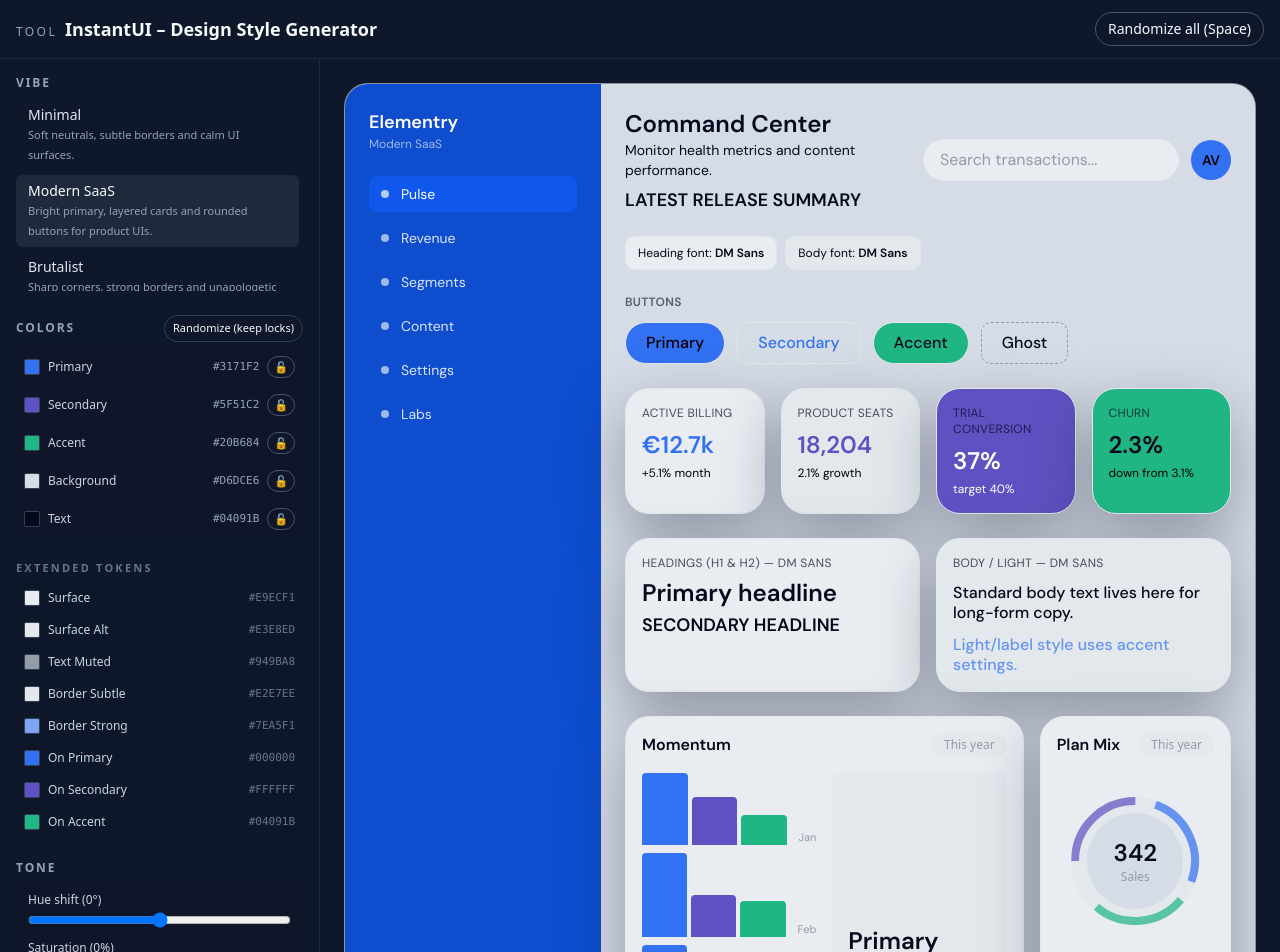
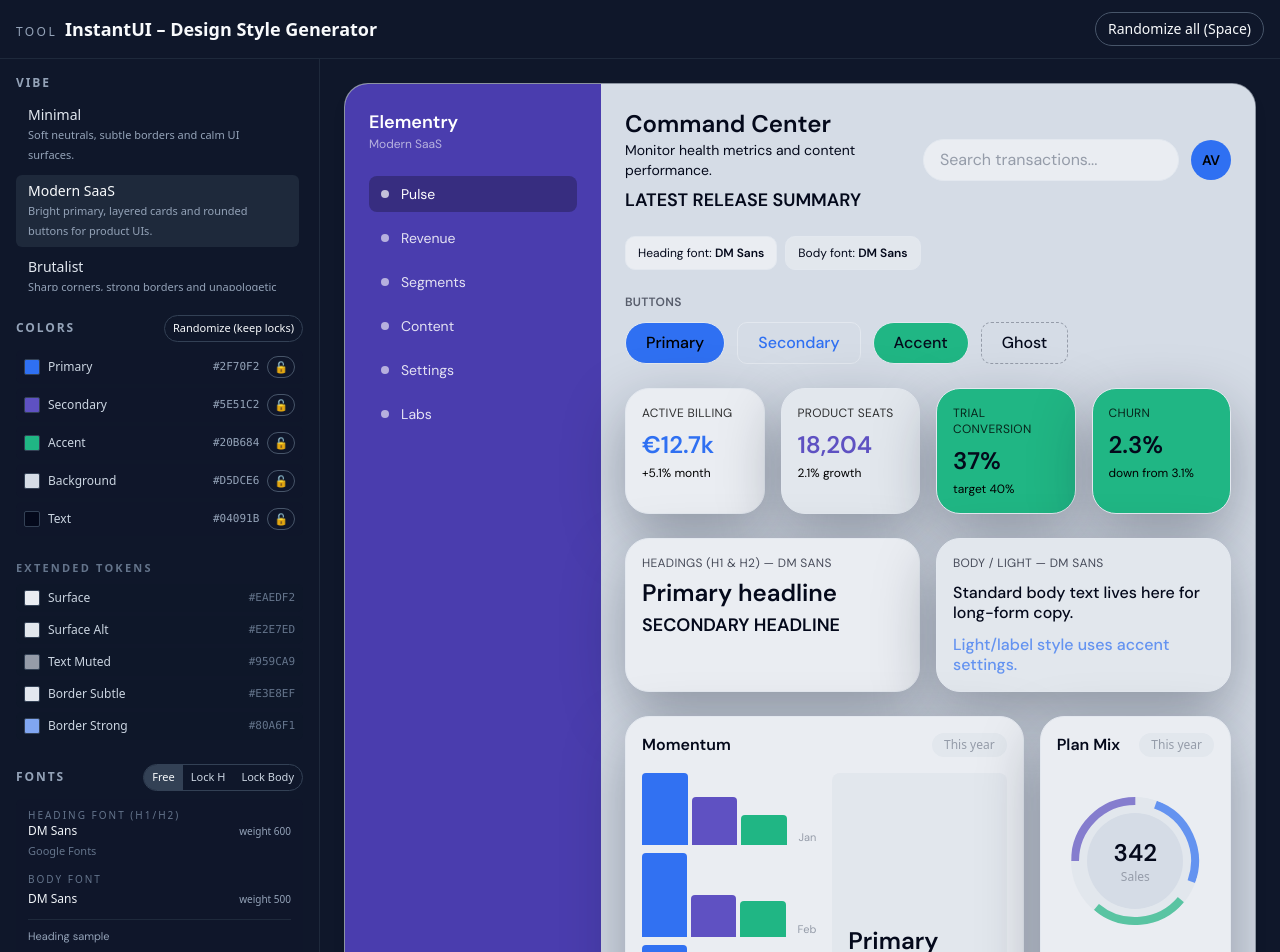
Before and after one commit to miikkavallinheimo-sketch/instantui, a React (Vite) app: page / in a window 1280 px wide. Shown: the top 952 px of the page. Built offline with nearby package versions, Linux system fonts and the light colour scheme.

Commit message:
Update UI components and color generation

```diff
--- a/index.html
+++ b/index.html
@@ -4,7 +4,6 @@
     <meta charset="UTF-8" />
     <title>InstantUI – Design Style Generator</title>
     <meta name="viewport" content="width=device-width, initial-scale=1" />
-    <script src="https://cdn.tailwindcss.com"></script>
   </head>
   <body class="bg-slate-900">
     <div id="root"></div>
--- a/src/App.tsx
+++ b/src/App.tsx
@@ -12,9 +12,7 @@ import type {
   ColorLocks,
   DesignTokens,
   GeneratedVibe,
-  ColorSet,
 } from "./lib/types";
-import { hexToHsl, hslToHex } from "./lib/colorUtils";
 import SidebarControls from "./components/SidebarControls";
 import Preview from "./components/Preview";
 import ExportPanel from "./components/ExportPanel";
@@ -30,41 +28,7 @@ const DEFAULT_LOCKS: ColorLocks = {
   text: false,
 };
 
-type FontLockMode = "none" | "heading" | "body" | "both";
-
-const COLOR_FIELDS: (keyof ColorSet)[] = [
-  "primary",
-  "secondary",
-  "accent",
-  "background",
-  "surface",
-  "surfaceAlt",
-  "text",
-  "textMuted",
-  "borderSubtle",
-  "borderStrong",
-  "onPrimary",
-  "onSecondary",
-  "onAccent",
-];
-
-const clamp = (value: number, min: number, max: number) =>
-  Math.min(max, Math.max(min, value));
-
-function applyColorAdjustments(
-  colors: ColorSet,
-  hueShift: number,
-  saturationShift: number
-): ColorSet {
-  const updated: Partial<ColorSet> = {};
-  for (const key of COLOR_FIELDS) {
-    const { h, s, l } = hexToHsl(colors[key]);
-    const newHue = (h + hueShift + 360) % 360;
-    const newSat = clamp(s + saturationShift, 0, 100);
-    updated[key] = hslToHex(newHue, newSat, l);
-  }
-  return { ...colors, ...(updated as ColorSet) };
-}
+type FontLockMode = "none" | "heading" | "body";
 
 function pickFontPairForVibe(
   vibeId: VibeId,
@@ -85,19 +49,14 @@ function buildDesignState(
   seed: number,
   locks: ColorLocks,
   fontLockMode: FontLockMode,
-  hueShift: number,
-  saturationShift: number,
   prev?: DesignState,
   freezeFonts = false
 ): DesignState {
   const vibe = VIBE_PRESETS[vibeId];
   const previousState =
     prev && prev.vibe.id === vibeId ? prev : undefined;
-  const headingLocked =
-    fontLockMode === "heading" || fontLockMode === "both";
-  const bodyLocked = fontLockMode === "body" || fontLockMode === "both";
 
-  const baseColors = generateColors(
+  const colors = generateColors(
     vibe,
     seed,
     previousState?.colors,
@@ -114,9 +73,13 @@ function buildDesignState(
     baseFontPair = previousState.fontPair;
   } else if (previousState?.fontPair) {
     const heading =
-      headingLocked ? previousState.fontPair.heading : baseFontPair.heading;
+      fontLockMode === "heading"
+        ? previousState.fontPair.heading
+        : baseFontPair.heading;
     const body =
-      bodyLocked ? previousState.fontPair.body : baseFontPair.body;
+      fontLockMode === "body"
+        ? previousState.fontPair.body
+        : baseFontPair.body;
     baseFontPair = {
       ...baseFontPair,
       heading,
@@ -124,18 +87,11 @@ function buildDesignState(
     };
   }
 
-  const adjustedColors = applyColorAdjustments(
-    baseColors,
-    hueShift,
-    saturationShift
-  );
-
   const { uiTokens, typography } = generateStyleTokens(vibe, seed);
 
   return {
     vibe,
-    colors: adjustedColors,
-    originalColors: baseColors,
+    colors,
     fontPair: baseFontPair,
     uiTokens,
     typography,
@@ -147,18 +103,9 @@ function App() {
   const [seed, setSeed] = useState<number>(() => Math.random());
   const [colorLocks, setColorLocks] = useState<ColorLocks>(DEFAULT_LOCKS);
   const [fontLockMode, setFontLockMode] = useState<FontLockMode>("none");
-  const [hueShift, setHueShift] = useState(0);
-  const [saturationShift, setSaturationShift] = useState(0);
 
   const [designState, setDesignState] = useState<DesignState>(() =>
-    buildDesignState(
-      DEFAULT_VIBE,
-      seed,
-      DEFAULT_LOCKS,
-      "none",
-      hueShift,
-      saturationShift
-    )
+    buildDesignState(DEFAULT_VIBE, seed, DEFAULT_LOCKS, "none")
   );
 
   const [tokens, setTokens] = useState<DesignTokens>(() =>
@@ -187,36 +134,18 @@ function App() {
       setVibeId(newVibeId);
       setActiveGeneratedName(null);
       setDesignState((prev) =>
-        buildDesignState(
-          newVibeId,
-          seed,
-          colorLocks,
-          fontLockMode,
-          hueShift,
-          saturationShift,
-          prev
-        )
+        buildDesignState(newVibeId, seed, colorLocks, fontLockMode, prev)
       );
     },
-    [seed, colorLocks, fontLockMode, hueShift, saturationShift]
+    [seed, colorLocks, fontLockMode]
   );
 
   const spinAll = useCallback(() => {
     const newSeed = Math.random();
     setSeed(newSeed);
     setActiveGeneratedName(null);
-    setHueShift(0);
-    setSaturationShift(0);
     setDesignState((prev) =>
-      buildDesignState(
-        vibeId,
-        newSeed,
-        colorLocks,
-        fontLockMode,
-        0,
-        0,
-        prev
-      )
+      buildDesignState(vibeId, newSeed, colorLocks, fontLockMode, prev)
     );
   }, [vibeId, colorLocks, fontLockMode]);
 
@@ -224,18 +153,9 @@ function App() {
     const newSeed = Math.random();
     setSeed(newSeed);
     setDesignState((prev) =>
-      buildDesignState(
-        vibeId,
-        newSeed,
-        colorLocks,
-        fontLockMode,
-        hueShift,
-        saturationShift,
-        prev,
-        true
-      )
+      buildDesignState(vibeId, newSeed, colorLocks, fontLockMode, prev, true)
     );
-  }, [vibeId, colorLocks, fontLockMode, hueShift, saturationShift]);
+  }, [vibeId, colorLocks, fontLockMode]);
 
   const toggleColorLock = useCallback((key: keyof ColorLocks) => {
     setColorLocks((prev) => ({
@@ -258,43 +178,38 @@ function App() {
             Math.random(),
             colorLocks,
             fontLockMode,
-            hueShift,
-            saturationShift,
             prev
           );
 
-        const newRawColors = { ...base.originalColors };
+        const newColors = { ...base.colors };
 
         gv.recommendedColors?.forEach((c) => {
           if (!c.hex) return;
-          if (c.role === "primary") newRawColors.primary = c.hex;
-          if (c.role === "secondary") newRawColors.secondary = c.hex;
-          if (c.role === "accent") newRawColors.accent = c.hex;
-          if (c.role === "background") newRawColors.background = c.hex;
-          if (c.role === "text") newRawColors.text = c.hex;
+          if (c.role === "primary") newColors.primary = c.hex;
+          if (c.role === "secondary") newColors.secondary = c.hex;
+          if (c.role === "accent") newColors.accent = c.hex;
+          if (c.role === "background") newColors.background = c.hex;
+          if (c.role === "text") newColors.text = c.hex;
         });
 
         let newFontPair = base.fontPair;
         if (gv.recommendedFonts && gv.recommendedFonts.length) {
-          const headingCandidate = gv.recommendedFonts[0];
-          const bodyCandidate =
+          const headingFontCandidate = gv.recommendedFonts[0];
+          const bodyFontCandidate =
             gv.recommendedFonts[1] ?? gv.recommendedFonts[0];
 
-          const headingLocked =
-            fontLockMode === "heading" || fontLockMode === "both";
-          const bodyLocked =
-            fontLockMode === "body" || fontLockMode === "both";
-
           const headingFont =
-            headingLocked || !headingCandidate
+            fontLockMode === "heading" || !headingFontCandidate
               ? base.fontPair.heading
-              : headingCandidate;
+              : headingFontCandidate;
           const bodyFont =
-            bodyLocked || !bodyCandidate
+            fontLockMode === "body" || !bodyFontCandidate
               ? base.fontPair.body
-              : bodyCandidate;
+              : bodyFontCandidate;
 
           if (
+            fontLockMode !== "heading" ||
+            fontLockMode !== "body" ||
             headingFont !== base.fontPair.heading ||
             bodyFont !== base.fontPair.body
           ) {
@@ -309,50 +224,15 @@ function App() {
           }
         }
 
-        const adjusted = applyColorAdjustments(
-          newRawColors,
-          hueShift,
-          saturationShift
-        );
-
         return {
           ...base,
-          colors: adjusted,
-          originalColors: newRawColors,
+          colors: newColors,
           fontPair: newFontPair,
         };
       });
       setActiveGeneratedName(gv.name);
     },
-    [vibeId, colorLocks, fontLockMode, hueShift, saturationShift]
-  );
-
-  const handleHueShift = useCallback(
-    (value: number) => {
-      setHueShift(value);
-      setDesignState((prev) => {
-        if (!prev) return prev;
-        return {
-          ...prev,
-          colors: applyColorAdjustments(prev.originalColors, value, saturationShift),
-        };
-      });
-    },
-    [saturationShift]
-  );
-
-  const handleSaturationShift = useCallback(
-    (value: number) => {
-      setSaturationShift(value);
-      setDesignState((prev) => {
-        if (!prev) return prev;
-        return {
-          ...prev,
-          colors: applyColorAdjustments(prev.originalColors, hueShift, value),
-        };
-      });
-    },
-    [hueShift]
+    [vibeId, colorLocks, fontLockMode]
   );
 
   useEffect(() => {
@@ -406,10 +286,6 @@ function App() {
             onToggleColorLock={toggleColorLock}
             fontLockMode={fontLockMode}
             onChangeFontLock={setLockMode}
-            hueShift={hueShift}
-            saturationShift={saturationShift}
-            onHueShiftChange={handleHueShift}
-            onSaturationShiftChange={handleSaturationShift}
           />
 
           <div className="border-t border-slate-800 pt-4">
--- a/src/components/Preview.tsx
+++ b/src/components/Preview.tsx
@@ -74,14 +74,8 @@ const sizeMap = {
 
 const Preview = ({ designState }: PreviewProps) => {
   const { colors, fontPair, typography, uiTokens } = designState;
-  const navBg = adjustLightness(
-    colors.primary,
-    designState.vibe.isDarkUi ? 2 : -14
-  );
-  const navAccent = adjustLightness(
-    colors.primary,
-    designState.vibe.isDarkUi ? 12 : -8
-  );
+  const navBg = adjustLightness(colors.secondary, designState.vibe.isDarkUi ? 4 : -8);
+  const navAccent = adjustLightness(colors.secondary, designState.vibe.isDarkUi ? 14 : -20);
   const navText = "#ffffff";
   const navTextMuted = "rgba(255,255,255,0.75)";
   const surface = colors.surface;
@@ -123,8 +117,8 @@ const Preview = ({ designState }: PreviewProps) => {
       label: "Trial Conversion",
       value: "37%",
       note: "target 40%",
-      textColor: colors.onSecondary,
-      background: colors.secondary,
+      textColor: colors.onAccent,
+      background: colors.accent,
     },
     {
       label: "Churn",
@@ -406,12 +400,22 @@ const Preview = ({ designState }: PreviewProps) => {
                   backgroundColor: card.background,
                 }}
               >
-                <div className="text-xs uppercase tracking-wide opacity-70" style={{ fontFamily: fontPair.body }}>
+                <div
+                  className="text-xs uppercase tracking-wide"
+                  style={{
+                    fontFamily: fontPair.body,
+                    color: ensureReadableColor(card.background, textMuted),
+                    opacity: 0.8,
+                  }}
+                >
                   {card.label}
                 </div>
                 <div
                   className="text-2xl mt-2 font-semibold"
-                  style={{ fontFamily: fontPair.heading, color: card.textColor }}
+                  style={{
+                    fontFamily: fontPair.heading,
+                    color: ensureReadableColor(card.background, card.textColor),
+                  }}
                 >
                   {card.value}
                 </div>
--- a/src/components/SidebarControls.tsx
+++ b/src/components/SidebarControls.tsx
@@ -4,7 +4,6 @@ import type {
   DesignState,
   ColorLocks,
   ColorKey,
-  FontLockMode,
 } from "../lib/types";
 
 interface SidebarControlsProps {
@@ -14,12 +13,8 @@ interface SidebarControlsProps {
   onRandomizeColors: () => void;
   colorLocks: ColorLocks;
   onToggleColorLock: (key: ColorKey) => void;
-  fontLockMode: FontLockMode;
-  onChangeFontLock: (mode: FontLockMode) => void;
-  hueShift: number;
-  saturationShift: number;
-  onHueShiftChange: (value: number) => void;
-  onSaturationShiftChange: (value: number) => void;
+  fontLockMode: "none" | "heading" | "body";
+  onChangeFontLock: (mode: "none" | "heading" | "body") => void;
 }
 
 const SidebarControls = ({
@@ -31,10 +26,6 @@ const SidebarControls = ({
   onToggleColorLock,
   fontLockMode,
   onChangeFontLock,
-  hueShift,
-  saturationShift,
-  onHueShiftChange,
-  onSaturationShiftChange,
 }: SidebarControlsProps) => {
   const { colors, fontPair } = designState;
 
@@ -131,10 +122,7 @@ const SidebarControls = ({
             ["Text Muted", colors.textMuted],
             ["Border Subtle", colors.borderSubtle],
             ["Border Strong", colors.borderStrong],
-            ["On Primary", colors.onPrimary, colors.primary],
-            ["On Secondary", colors.onSecondary, colors.secondary],
-            ["On Accent", colors.onAccent, colors.accent],
-          ].map(([label, value, bg]) => (
+          ].map(([label, value]) => (
             <div
               key={label}
               className="flex items-center justify-between bg-slate-900/30 rounded-md px-2 py-1.5"
@@ -142,10 +130,7 @@ const SidebarControls = ({
               <div className="flex items-center gap-2">
                 <span
                   className="w-4 h-4 rounded-sm border border-slate-700"
-                  style={{
-                    backgroundColor: bg ?? value,
-                    color: bg ? value : undefined,
-                  }}
+                  style={{ backgroundColor: value }}
                 />
                 <span className="text-slate-300">{label}</span>
               </div>
@@ -154,38 +139,6 @@ const SidebarControls = ({
               </span>
             </div>
           ))}
-        </div>
-      </div>
-
-      <div>
-        <h2 className="text-xs font-semibold tracking-[0.16em] uppercase text-slate-400 mb-2">
-          Tone
-        </h2>
-        <div className="space-y-3 bg-slate-900/60 rounded-md px-3 py-2 text-xs text-slate-300">
-          <label className="flex flex-col gap-1">
-            <span>Hue shift ({hueShift}°)</span>
-            <input
-              type="range"
-              min={-15}
-              max={15}
-              step={1}
-              value={hueShift}
-              onChange={(e) => onHueShiftChange(Number(e.target.value))}
-              className="w-full cursor-pointer"
-            />
-          </label>
-          <label className="flex flex-col gap-1">
-            <span>Saturation ({saturationShift}%)</span>
-            <input
-              type="range"
-              min={-20}
-              max={20}
-              step={1}
-              value={saturationShift}
-              onChange={(e) => onSaturationShiftChange(Number(e.target.value))}
-              className="w-full cursor-pointer"
-            />
-          </label>
         </div>
       </div>
 
@@ -199,7 +152,6 @@ const SidebarControls = ({
               ["none", "Free"],
               ["heading", "Lock H"],
               ["body", "Lock Body"],
-              ["both", "Lock Both"],
             ].map(([mode, label]) => (
               <button
                 key={mode}
--- a/src/lib/types.ts
+++ b/src/lib/types.ts
@@ -124,7 +124,6 @@ export interface FontPair {
 export interface DesignState {
   vibe: VibePreset;
   colors: ColorSet;
-  originalColors: ColorSet;
   fontPair: FontPair;
   uiTokens: VibeUiTokens;
   typography: TypographyTokens;
--- a/src/lib/vibePresets.ts
+++ b/src/lib/vibePresets.ts
@@ -210,48 +210,11 @@ export const VIBE_PRESETS: Record<VibeId, VibePreset> = {
       accent: { size: "sm", weight: 700, style: "normal" },
     },
     colorVariations: [
-      {
-        primary: "#193325",
-        secondary: "#6A8F57",
-        accent: "#C9924B",
-        surface: "#08130F",
-        surfaceAlt: "#131F18",
-        textMuted: "#C8B584",
-        borderSubtle: "#132219",
-        borderStrong: "#DCC799",
-      },
-      {
-        primary: "#12271C",
-        secondary: "#4F6C4A",
-        accent: "#A97340",
-        surface: "#07100C",
-        surfaceAlt: "#0F1A13",
-        textMuted: "#C1A777",
-        borderSubtle: "#15271D",
-        borderStrong: "#E0C48C",
-      },
-      {
-        primary: "#311947",
-        secondary: "#8D78CF",
-        accent: "#D79B57",
-        background: "#101F3B",
-        surface: "#101F3B",
-        surfaceAlt: "#17294B",
-        textMuted: "#D9C193",
-        borderSubtle: "#192030",
-        borderStrong: "#E9D7AA",
-      },
-      {
-        primary: "#1F2348",
-        secondary: "#7060B7",
-        accent: "#AD7D4B",
-        background: "#141F3D",
-        surface: "#141F3D",
-        surfaceAlt: "#1E2B3E",
-        textMuted: "#C4AC82",
-        borderSubtle: "#171F31",
-        borderStrong: "#D4BA8B",
-      },
+      { primary: "#1C261F", secondary: "#D2C09D", accent: "#F0D9A2" },
+      { primary: "#1F2B20", secondary: "#DCC7A5", accent: "#F5E3B8" },
+      { primary: "#162017", secondary: "#B99F75", accent: "#E6CEA0" },
+      { primary: "#242F22", secondary: "#E2CCA7", accent: "#F6E2BC" },
+      { primary: "#1A231C", secondary: "#CBB48A", accent: "#E9D1A0" },
     ],
   },
 
@@ -391,46 +354,11 @@ export const VIBE_PRESETS: Record<VibeId, VibePreset> = {
       accent: { size: "sm", weight: 500, style: "normal" },
     },
     colorVariations: [
-      {
-        primary: "#111517",
-        secondary: "#353A3F",
-        accent: "#35FFD1",
-        surface: "#050505",
-        surfaceAlt: "#0C0C0C",
-        borderSubtle: "#1B1E22",
-        borderStrong: "#3C4147",
-        textMuted: "#7F868F",
-      },
-      {
-        primary: "#15191B",
-        secondary: "#40444A",
-        accent: "#32F5C6",
-        surface: "#060606",
-        surfaceAlt: "#121212",
-        borderSubtle: "#222629",
-        borderStrong: "#494E54",
-        textMuted: "#8E939C",
-      },
-      {
-        primary: "#0D1113",
-        secondary: "#2D3135",
-        accent: "#2EEBC1",
-        surface: "#040404",
-        surfaceAlt: "#0A0A0A",
-        borderSubtle: "#181B1E",
-        borderStrong: "#3A3E42",
-        textMuted: "#7A828B",
-      },
-      {
-        primary: "#181C1E",
-        secondary: "#4A4E55",
-        accent: "#3BFED3",
-        surface: "#070707",
-        surfaceAlt: "#131313",
-        borderSubtle: "#24282C",
-        borderStrong: "#50565D",
-        textMuted: "#9097A0",
-      },
+      { primary: "#0F1315", secondary: "#3A3F45", accent: "#35FFD1" },
+      { primary: "#121516", secondary: "#4A5158", accent: "#2CF7C5" },
+      { primary: "#15191B", secondary: "#52565C", accent: "#33EEC1" },
+      { primary: "#0D1012", secondary: "#40454B", accent: "#2AE3B8" },
+      { primary: "#181C1E", secondary: "#575C62", accent: "#3AF5CD" },
     ],
   },
 
```
Also changed, not shown: src/lib/colorGenerator.ts (+5 -31 lines).
